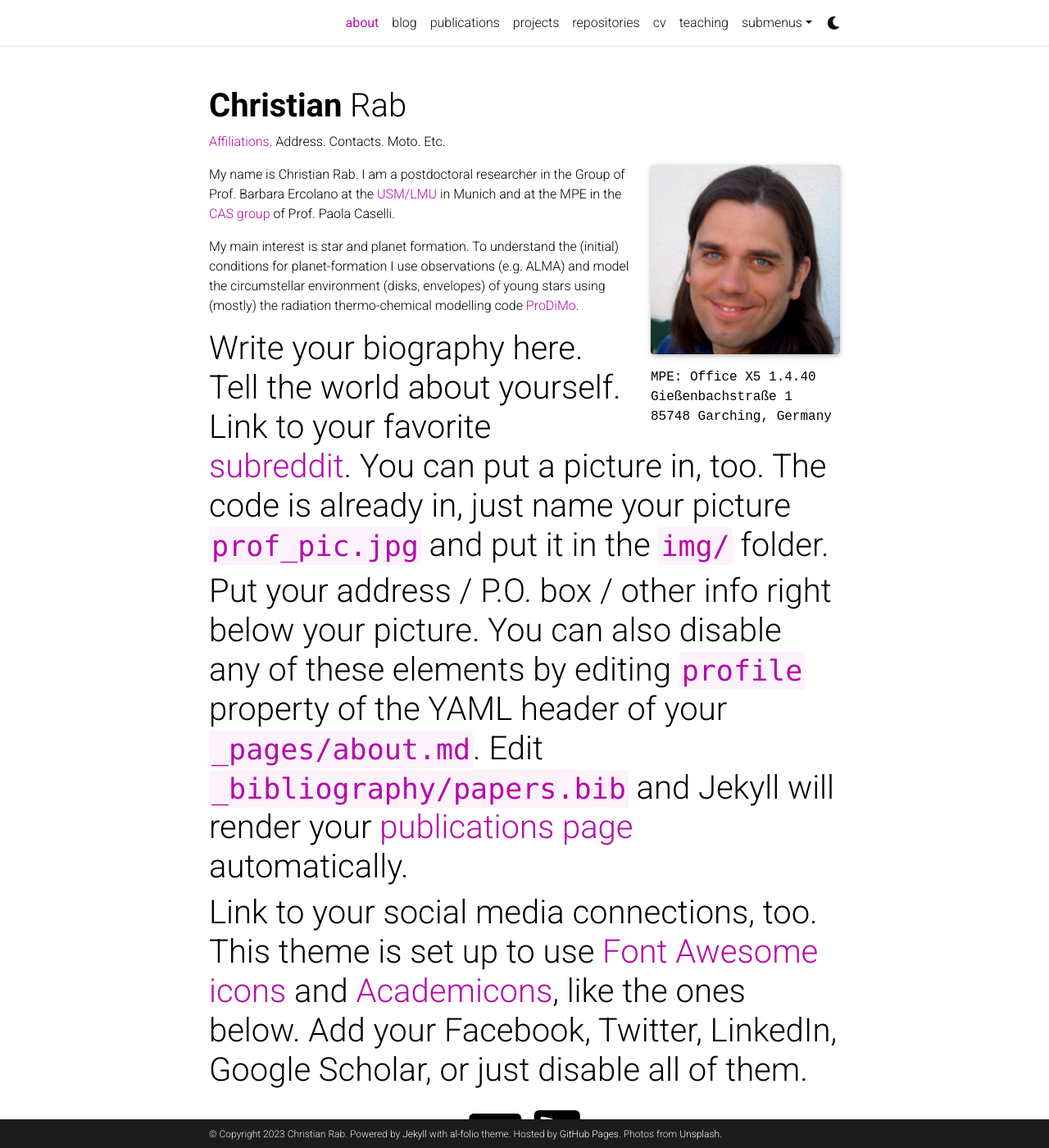
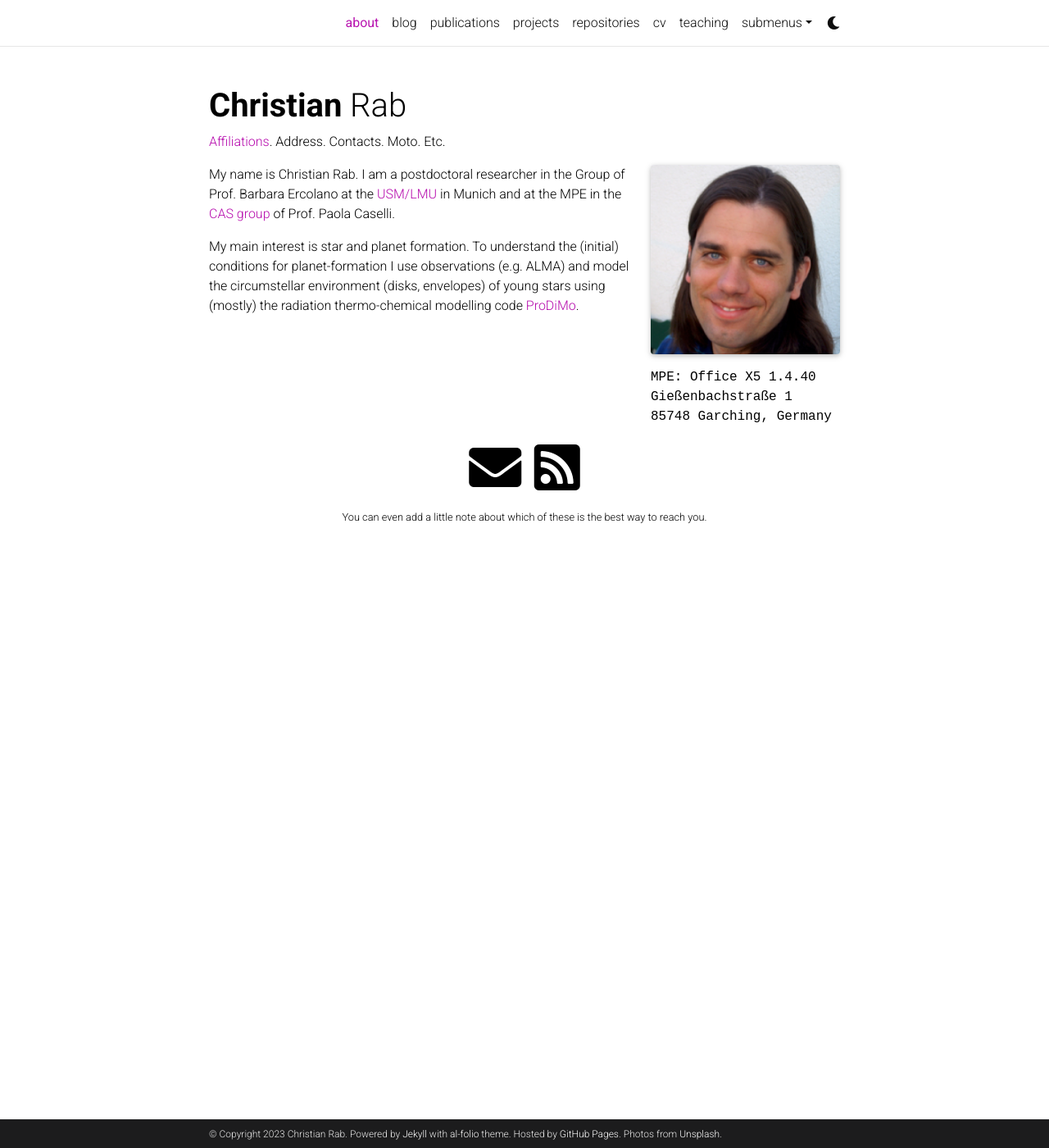
Before and after one commit to chrab/chrab.github.io, a Jekyll site: the page built from _pages/about.md, in a window 1280 px wide and 1400 px high. Shown: the whole window at 82% size. Built offline with Jekyll 4.4.1, drawn with Linux system fonts in a browser that asks for light colours; full-size pictures stand in for the smaller copies a plugin makes; comment, search, counter and statistics services are not loaded; a style sheet for code colours, icons or effects is not loaded.

Commit message:
Update about.md

```diff
--- a/_pages/about.md
+++ b/_pages/about.md
@@ -23,9 +23,10 @@
 
 My main interest is star and planet formation. To understand the (initial) conditions for planet-formation I use observations (e.g. ALMA) and model the circumstellar environment (disks, envelopes) of young stars using (mostly) the radiation thermo-chemical modelling code [ProDiMo](https://prodimo.iwf.oeaw.ac.at/).
 
+<!---
+[//]: # Write your biography here. Tell the world about yourself. Link to your favorite [subreddit](http://reddit.com). You can put a picture in, too. The code is already in, just name your picture `prof_pic.jpg` and put it in the `img/` folder.
 
-# Write your biography here. Tell the world about yourself. Link to your favorite [subreddit](http://reddit.com). You can put a picture in, too. The code is already in, just name your picture `prof_pic.jpg` and put it in the `img/` folder.
+[//]: # Put your address / P.O. box / other info right below your picture. You can also disable any of these elements by editing `profile` property of the YAML header of your `_pages/about.md`. Edit `_bibliography/papers.bib` and Jekyll will render your [publications page](/al-folio/publications/) automatically.
 
-# Put your address / P.O. box / other info right below your picture. You can also disable any of these elements by editing `profile` property of the YAML header of your `_pages/about.md`. Edit `_bibliography/papers.bib` and Jekyll will render your [publications page](/al-folio/publications/) automatically.
-
-# Link to your social media connections, too. This theme is set up to use [Font Awesome icons](http://fortawesome.github.io/Font-Awesome/) and [Academicons](https://jpswalsh.github.io/academicons/), like the ones below. Add your Facebook, Twitter, LinkedIn, Google Scholar, or just disable all of them.
+[//]: # Link to your social media connections, too. This theme is set up to use [Font Awesome icons](http://fortawesome.github.io/Font-Awesome/) and [Academicons](https://jpswalsh.github.io/academicons/), like the ones below. Add your Facebook, Twitter, LinkedIn, Google Scholar, or just disable all of them.
+-->
```
